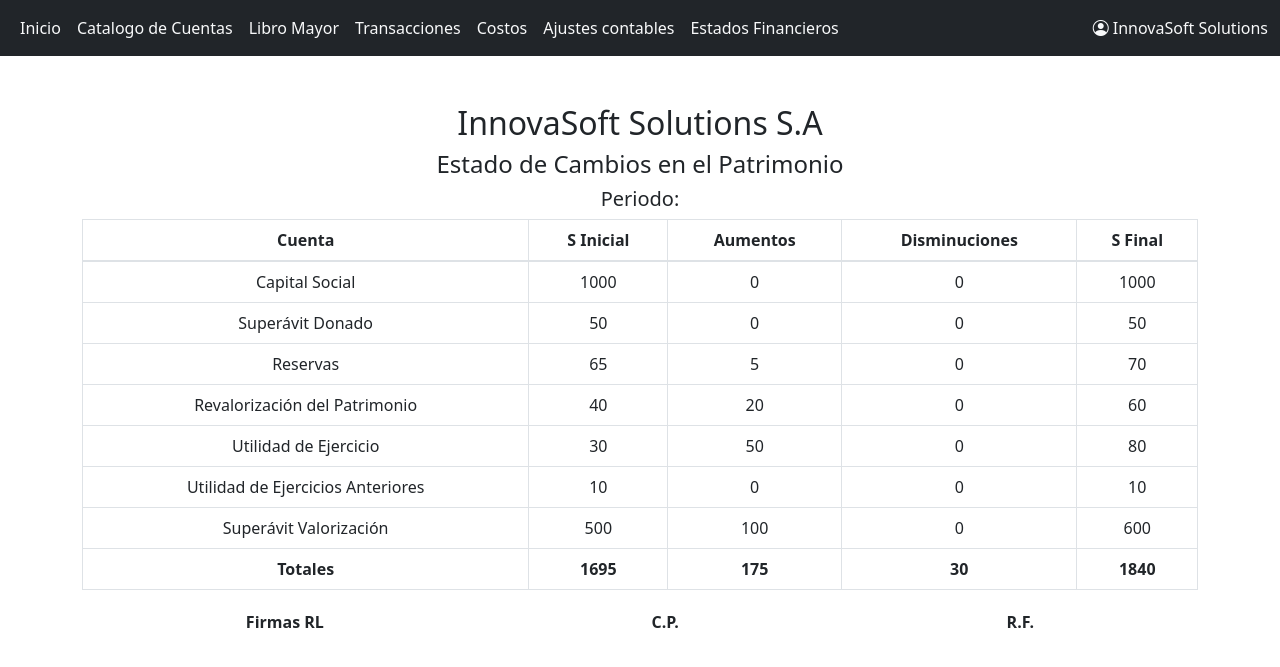
After one commit to erickG01/InnovaSoftSolutions, a Django app: page /estadoCapital/ in a window 1280 px wide. The commit adds this page. Shown: the top 667 px of the page. Run offline with Django 5.2, Linux system fonts and the light colour scheme; some libraries are stand-ins or nearby versions.

Commit message:
Se creo estado capital

```diff
--- /dev/null
+++ b/App_innovaSoft/static/css/estadoCapital.css
@@ -0,0 +1,15 @@
+.table-custom th, .table-custom td {
+    text-align: center;
+    vertical-align: middle;
+}
+
+.table-custom .totals-row {
+    font-weight: bold;
+}
+
+.signatures {
+    display: flex;
+    justify-content: space-around;
+    margin-top: 20px;
+    font-weight: bold;
+}
--- /dev/null
+++ b/App_innovaSoft/templates/App_innovaSoft/estadoCapital.html
@@ -0,0 +1,103 @@
+{% extends 'App_innovaSoft/base.html' %}
+
+{% block content %}
+
+<!DOCTYPE html>
+<html lang="es">
+<head>
+    {% load static %}
+    <meta charset="UTF-8">
+    <meta name="viewport" content="width=device-width, initial-scale=1.0">
+    <title>Estado de Cambios en el Patrimonio</title>
+    <link href="https://cdn.jsdelivr.net/npm/bootstrap@5.3.0/dist/css/bootstrap.min.css" rel="stylesheet">
+    <link rel="stylesheet" href="{% static 'css/estadoCapital.css' %}">
+
+</head>
+<body>
+
+<div class="container my-5">
+    <h2 class="text-center">InnovaSoft Solutions S.A</h2>
+    <h4 class="text-center">Estado de Cambios en el Patrimonio</h4>
+    <h5 class="text-center">Periodo: </h5>
+
+    <table class="table table-bordered table-hover table-custom">
+        <thead>
+            <tr>
+                <th>Cuenta</th>
+                <th>S Inicial</th>
+                <th>Aumentos</th>
+                <th>Disminuciones</th>
+                <th>S Final</th>
+            </tr>
+        </thead>
+        <tbody>
+            <tr>
+                <td>Capital Social</td>
+                <td>1000</td>
+                <td>0</td>
+                <td>0</td>
+                <td>1000</td>
+            </tr>
+            <tr>
+                <td>Superávit Donado</td>
+                <td>50</td>
+                <td>0</td>
+                <td>0</td>
+                <td>50</td>
+            </tr>
+            <tr>
+                <td>Reservas</td>
+                <td>65</td>
+                <td>5</td>
+                <td>0</td>
+                <td>70</td>
+            </tr>
+            <tr>
+                <td>Revalorización del Patrimonio</td>
+                <td>40</td>
+                <td>20</td>
+                <td>0</td>
+                <td>60</td>
+            </tr>
+            <tr>
+                <td>Utilidad de Ejercicio</td>
+                <td>30</td>
+                <td>50</td>
+                <td>0</td>
+                <td>80</td>
+            </tr>
+            <tr>
+                <td>Utilidad de Ejercicios Anteriores</td>
+                <td>10</td>
+                <td>0</td>
+                <td>0</td>
+                <td>10</td>
+            </tr>
+            <tr>
+                <td>Superávit Valorización</td>
+                <td>500</td>
+                <td>100</td>
+                <td>0</td>
+                <td>600</td>
+            </tr>
+            <tr class="totals-row">
+                <td>Totales</td>
+                <td>1695</td>
+                <td>175</td>
+                <td>30</td>
+                <td>1840</td>
+            </tr>
+        </tbody>
+    </table>
+
+    <div class="signatures">
+        <span>Firmas RL</span>
+        <span>C.P.</span>
+        <span>R.F.</span>
+    </div>
+</div>
+
+<script src="https://cdn.jsdelivr.net/npm/bootstrap@5.3.0/dist/js/bootstrap.bundle.min.js"></script>
+{% endblock %}
+</body>
+</html>
--- a/App_innovaSoft/templates/App_innovaSoft/hojAjustes.html
+++ b/App_innovaSoft/templates/App_innovaSoft/hojAjustes.html
@@ -25,7 +25,7 @@
         <h5 class="d-inline">Descargar:</h5>
         <a class="btn btn-secondary m-1">Balance de Comprobación</a>
         <a class="btn btn-secondary m-1">Estado de Resultado</a>
-        <a class="btn btn-secondary m-1">Estado de Capital</a>
+        <a class="btn btn-secondary m-1" href="{% url 'estadoCapital' %}">Estado de Capital</a>
         <a class="btn btn-secondary m-1">Balance General</a>
     </div>
 
--- a/App_innovaSoft/views.py
+++ b/App_innovaSoft/views.py
@@ -73,6 +73,9 @@ def tipos_cuentas(request):
 def hojAjustes(request):
     return render(request,"App_innovaSoft/hojAjustes.html")
 
+def estadoCapital(request):
+    return render(request,"App_innovaSoft/estadoCapital.html")
+
 def login(request):
     if request.method == 'POST':
         username = request.POST['username']
--- a/InnovaSoftSolutions/settings.py
+++ b/InnovaSoftSolutions/settings.py
@@ -79,7 +79,7 @@ DATABASES = {
         'ENGINE': 'django.db.backends.postgresql',
         'NAME':'InnovaSoft',
         'USER':'postgres',
-        'PASSWORD':'inventario123',
+        'PASSWORD':'rn22001',
         'HOST':'localhost',
         'PORT':'5432',
     }
--- a/InnovaSoftSolutions/urls.py
+++ b/InnovaSoftSolutions/urls.py
@@ -27,6 +27,7 @@ urlpatterns = [
     path('', views.home, name='home'),  # Ruta para la raíz
     path('Costos/',views.Costos,name="costos"),
     path('HojAjustes/',views.hojAjustes,name="hojAjustes"),
+    path('estadoCapital/',views.estadoCapital,name="estadoCapital"),
     path('transacciones/', views.transaccion, name='transaccion'),  # Transacciones
     #path('agregar/',views.agregar_transaccion, name='agregar_transaccion'),
     path('login/', views.login,name="login"),
```
